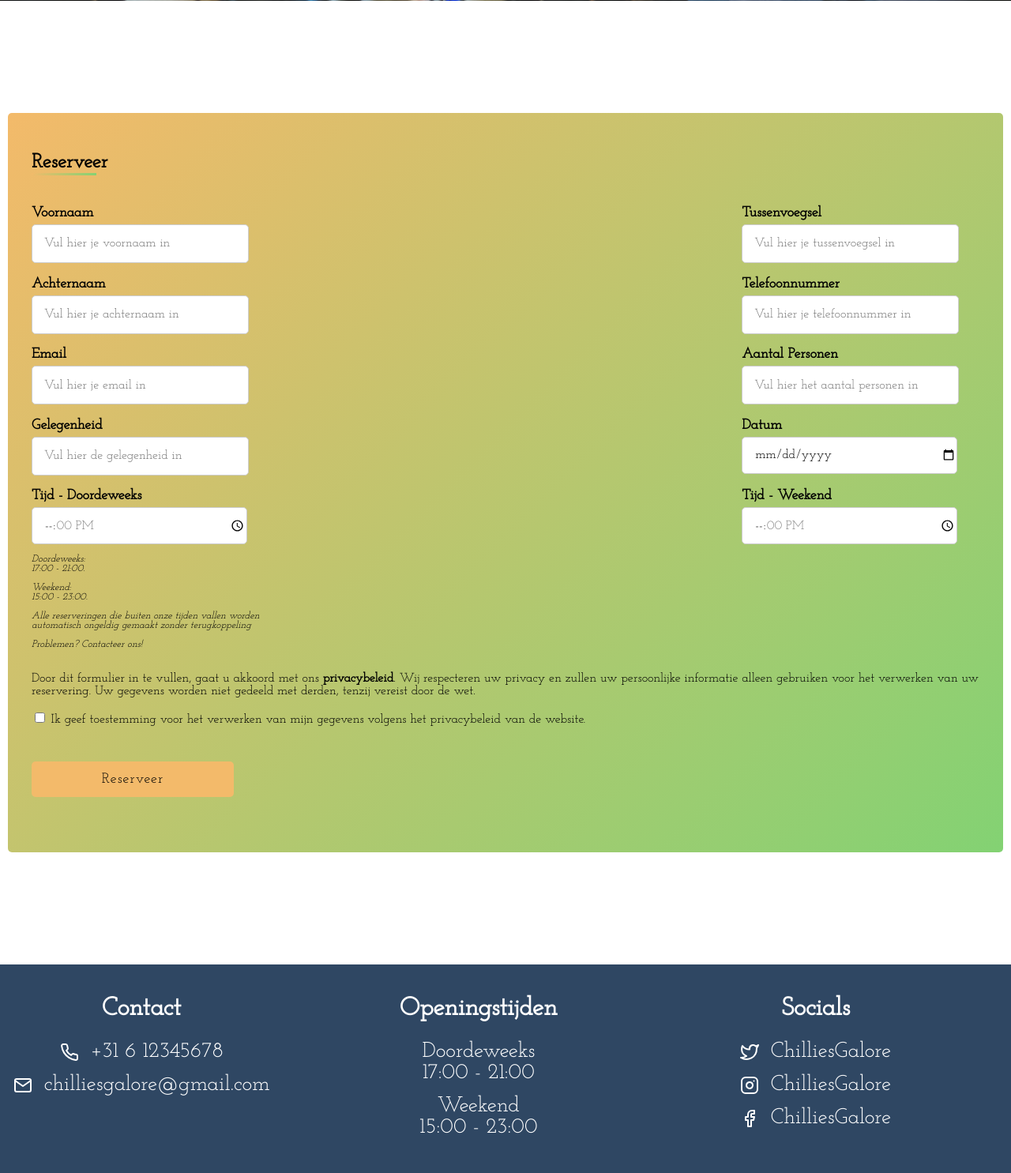
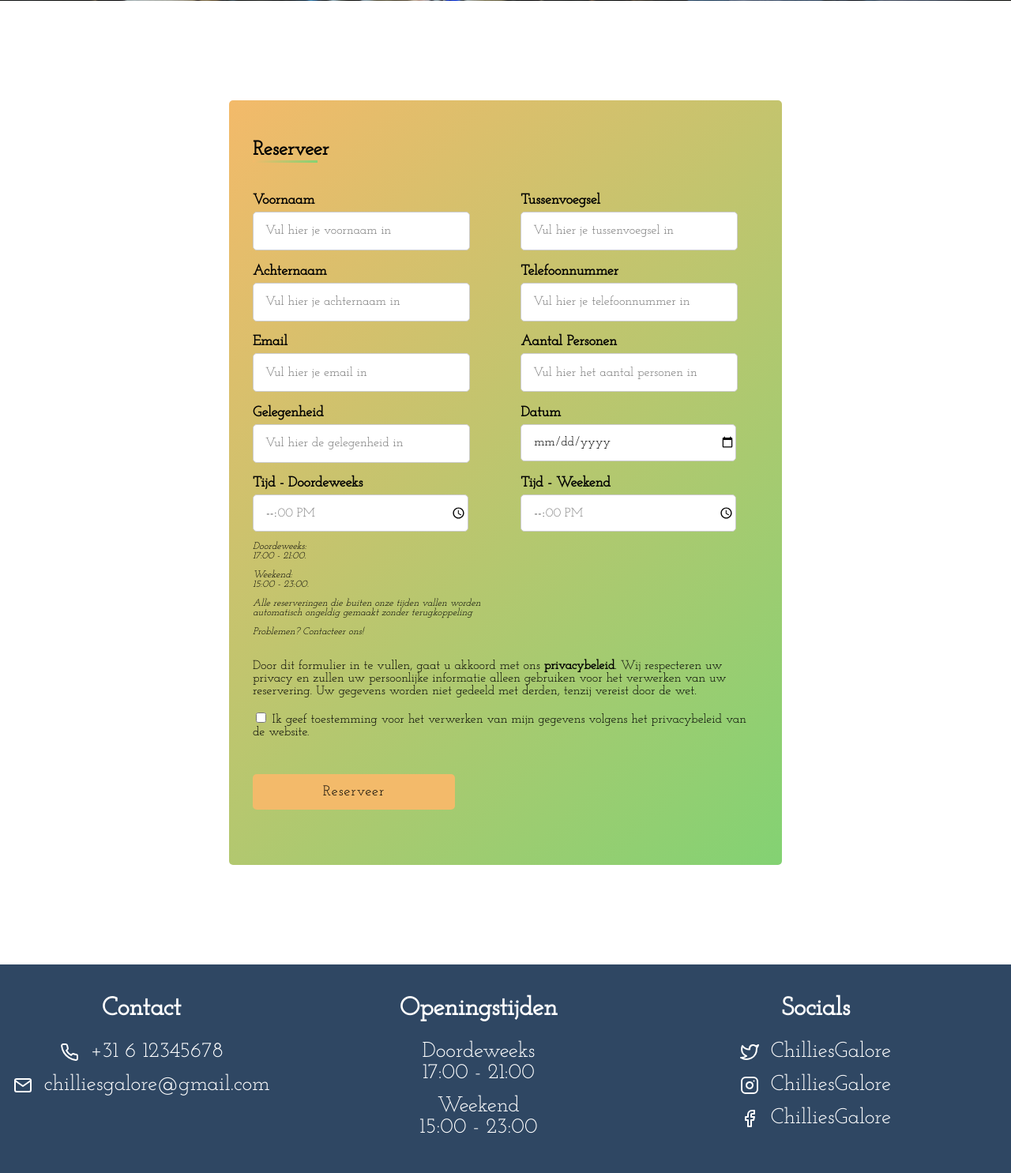
Before and after one commit to Project-UI-Responsive-Prototyping-GIT/Groep-10-Jorik-Melvin, a PHP site: page /form.php in a window 1280 px wide. Shown: the part 599-2084 px from the top of the page at 79% size. Run offline with PHP 8.4, Linux system fonts and the light colour scheme.

Commit message:
1/2 van de pagina's responsive

```diff
--- a/css/style.css
+++ b/css/style.css
@@ -1856,7 +1856,7 @@ input {
 
 #gallery-grid {
   display: grid;
-  grid-template-columns: 45vw 45vw;
+  grid-template-columns: 20vw 20vw;
   grid-template-rows: 18vh 22vh 22vh 22vh 22vh 26vh;
   column-gap: 8px;
   row-gap: 8px;
@@ -2939,7 +2939,7 @@ input {
 
 
 .container {
-  min-width: 50vw;
+  width: 50vw;
   background: var(--form-color);
   padding: 25px 30px;
   border-radius: 5px;
```
